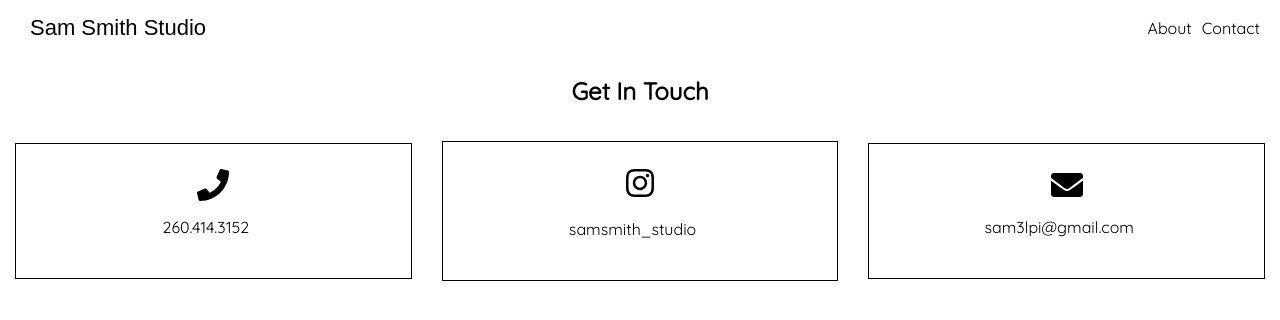
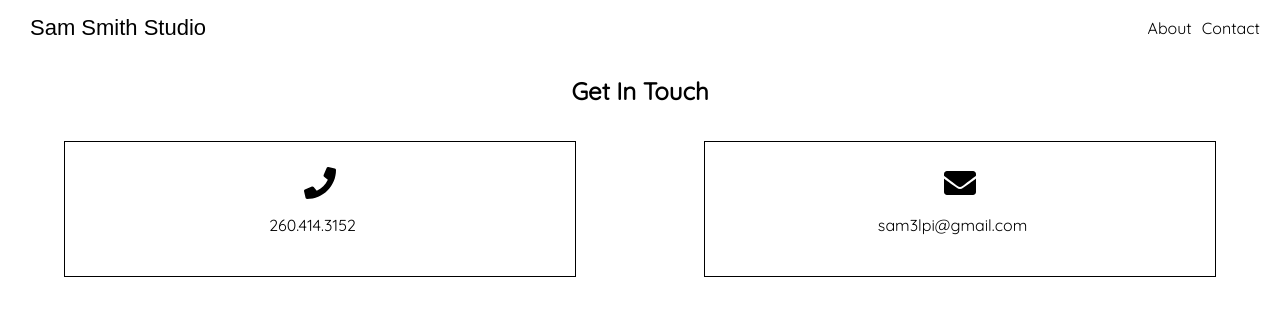
Before and after one commit to mayabowman/about-face-photography, a React (Create React App) app: page /contact in a window 1280 px wide. Shown: the top 320 px of the page. Built offline with nearby package versions, Linux system fonts and the light colour scheme; a web font is replaced by a local one.

Commit message:
fixing instagram

```diff
--- a/src/Contact/Contact.js
+++ b/src/Contact/Contact.js
@@ -1,6 +1,6 @@
 import React from 'react';
 import { FontAwesomeIcon } from "@fortawesome/react-fontawesome";
-import { FaInstagram } from 'react-icons/fa';
+// import { FaInstagram } from 'react-icons/fa';
 import './Contact.scss';
 
 class Contact extends React.Component {
@@ -17,7 +17,7 @@ class Contact extends React.Component {
             />
             <p>260.414.3152</p>
           </div>
-          <a
+          {/* <a
             href='www.instagram.com/samsmith_studio/'
             className='instagram'
           >
@@ -28,7 +28,7 @@ class Contact extends React.Component {
               />
               <p>samsmith_studio</p>
             </div>
-          </a>
+          </a> */}
           <div className='email'>
             <FontAwesomeIcon
               icon={'envelope'}
```
